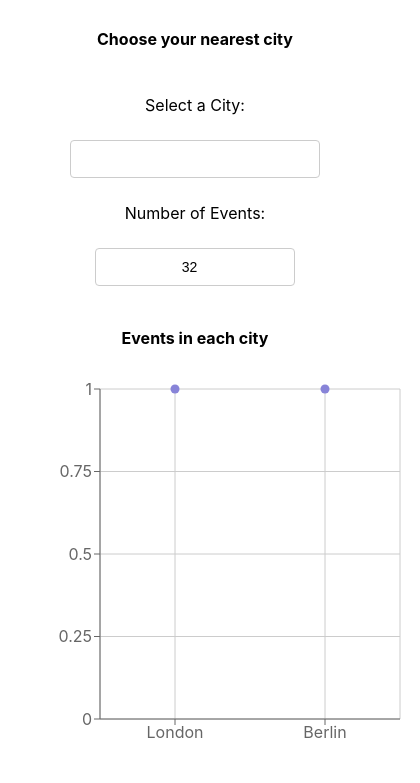
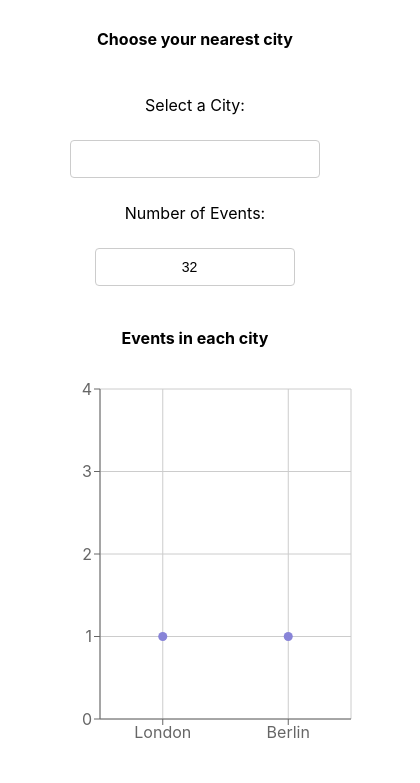
Before and after one commit to roxanaldwg/meet, a React (Create React App) app: page / in a window 390 px wide. Shown: the top 783 px of the page, 420 px wide, since content can reach past the window. Built offline with nearby package versions, Linux system fonts and the light colour scheme; what atatus-spa would draw is missing.

Commit message:
make skatter chart responsive

```diff
--- a/package.json
+++ b/package.json
@@ -12,7 +12,7 @@
     "nprogress": "^0.2.0",
     "react": "^17.0.2",
     "react-dom": "^17.0.2",
-    "react-scripts": "^2.1.3",
+    "react-scripts": "^2.1.8",
     "recharts": "^2.1.9",
     "web-vitals": "^0.2.4",
     "workbox-background-sync": "^5.1.4",
--- a/src/App.js
+++ b/src/App.js
@@ -5,7 +5,7 @@ import CitySearch from './CitySearch';
 import { NumberOfEvents } from './NumberOfEvents';
 import { getEvents, extractLocations } from './api';
 import { OfflineAlert } from './Alert';
-import { ScatterChart, Scatter, XAxis, YAxis, CartesianGrid, Tooltip } from 'recharts';
+import { ScatterChart, Scatter, XAxis, YAxis, CartesianGrid, Tooltip, ResponsiveContainer } from 'recharts';
 import { mockData } from './mock-data';
 // eslint-disable-next-line
 import NProgress from 'nprogress';
@@ -89,8 +89,9 @@ class App extends Component {
         />
         <h4>Events in each city</h4>
 
+        <ResponsiveContainer height={400}>
           <ScatterChart
-          width={400}
+            width={800}
             height={400}
             margin={{
               top: 20, right: 20, bottom: 20, left: 20,
@@ -98,10 +99,11 @@ class App extends Component {
           >
             <CartesianGrid />
             <XAxis type="category" dataKey="city" name="city" />
-          <YAxis type="number" dataKey="number" name="number of events" />
+            <YAxis type="number" dataKey="number" name="number of events" allowDecimals={false} />
             <Tooltip cursor={{ strokeDasharray: '3 3' }} />
             <Scatter data={this.getData()} fill="#8884d8" />
           </ScatterChart>
+        </ResponsiveContainer>
 
         <EventList
           events={events}
```
Also changed, not shown: 1 other file (tests, documents, lock files or other folders). Lines whose indentation alone changed are shown as unchanged.
